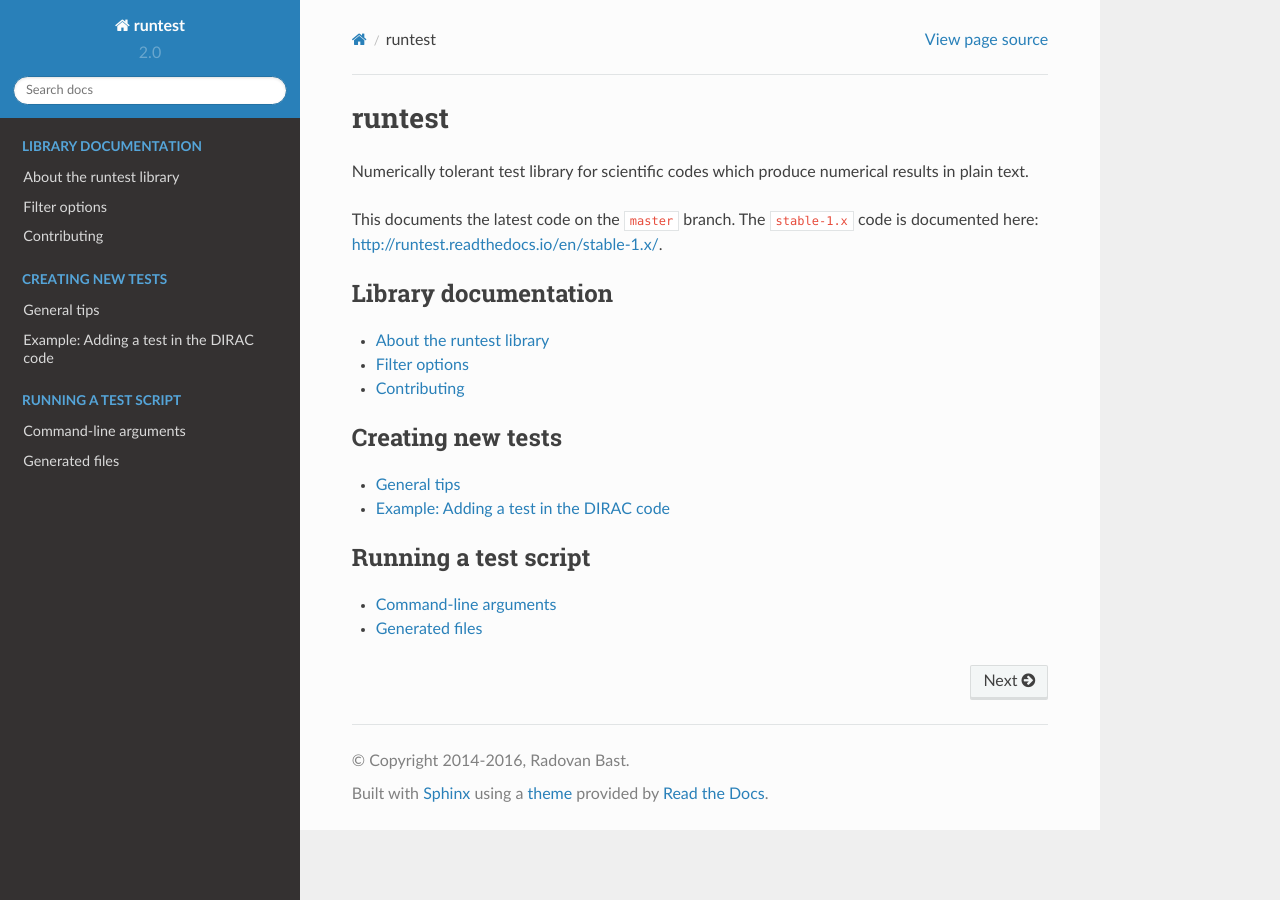
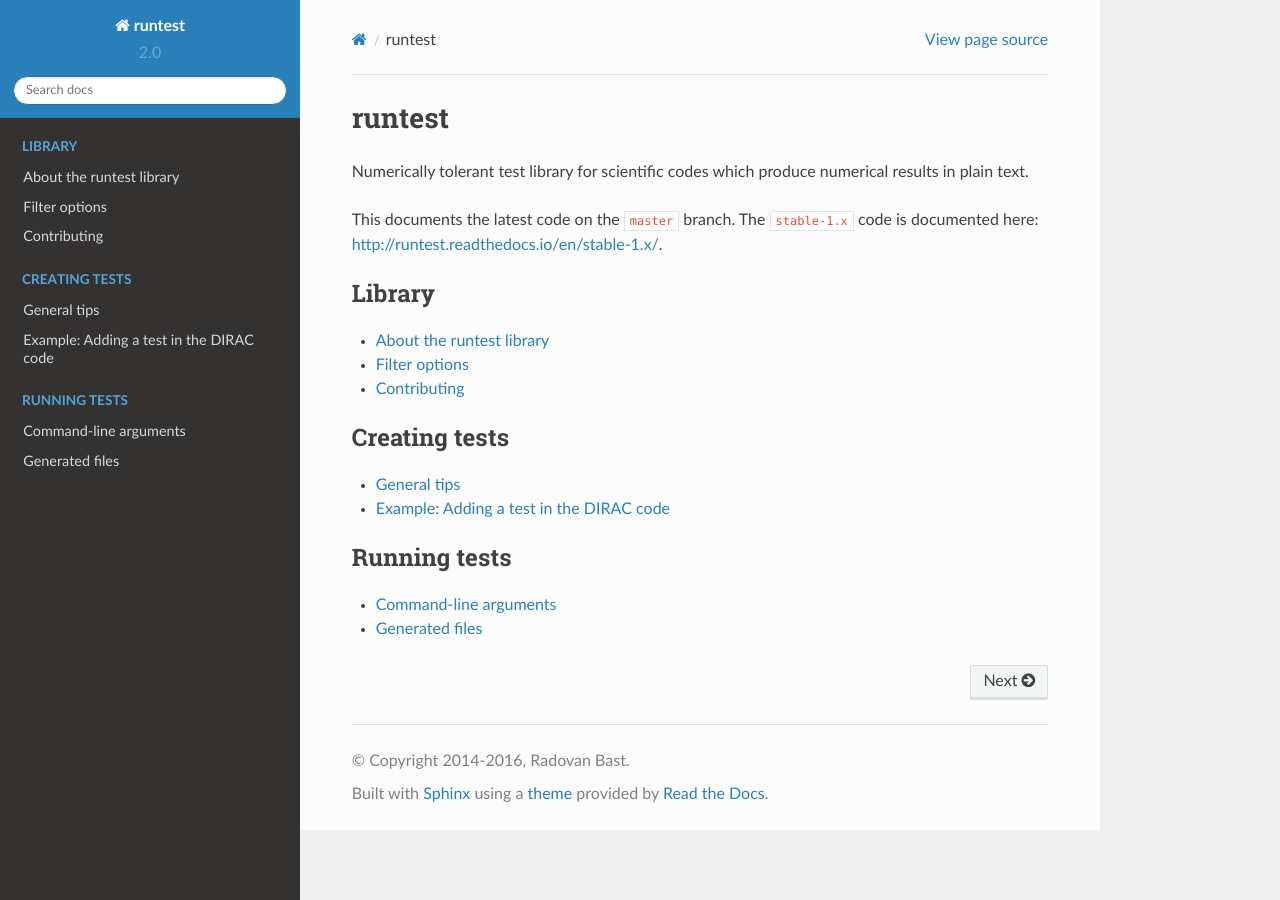
Before and after one commit to bast/runtest, a Sphinx documentation site: the page built from doc/index.rst, in a window 1280 px wide. Built offline with Sphinx 7.4.7 and the Read the Docs theme 2.0.0, drawn with Linux system fonts in a browser that asks for light colours.

Commit message:
shorten titles

```diff
--- a/doc/index.rst
+++ b/doc/index.rst
@@ -11,7 +11,7 @@ The ``stable-1.x`` code is documented here: http://runtest.readthedocs.io/en/sta
 
 .. toctree::
    :maxdepth: 1
-   :caption: Library documentation
+   :caption: Library
 
    library/about.rst
    library/filter_options.rst
@@ -20,7 +20,7 @@ The ``stable-1.x`` code is documented here: http://runtest.readthedocs.io/en/sta
 
 .. toctree::
    :maxdepth: 1
-   :caption: Creating new tests
+   :caption: Creating tests
 
    creating/general.rst
    creating/example.rst
@@ -28,7 +28,7 @@ The ``stable-1.x`` code is documented here: http://runtest.readthedocs.io/en/sta
 
 .. toctree::
    :maxdepth: 1
-   :caption: Running a test script
+   :caption: Running tests
 
    running/command_line_arguments.rst
    running/generated_files.rst
```
